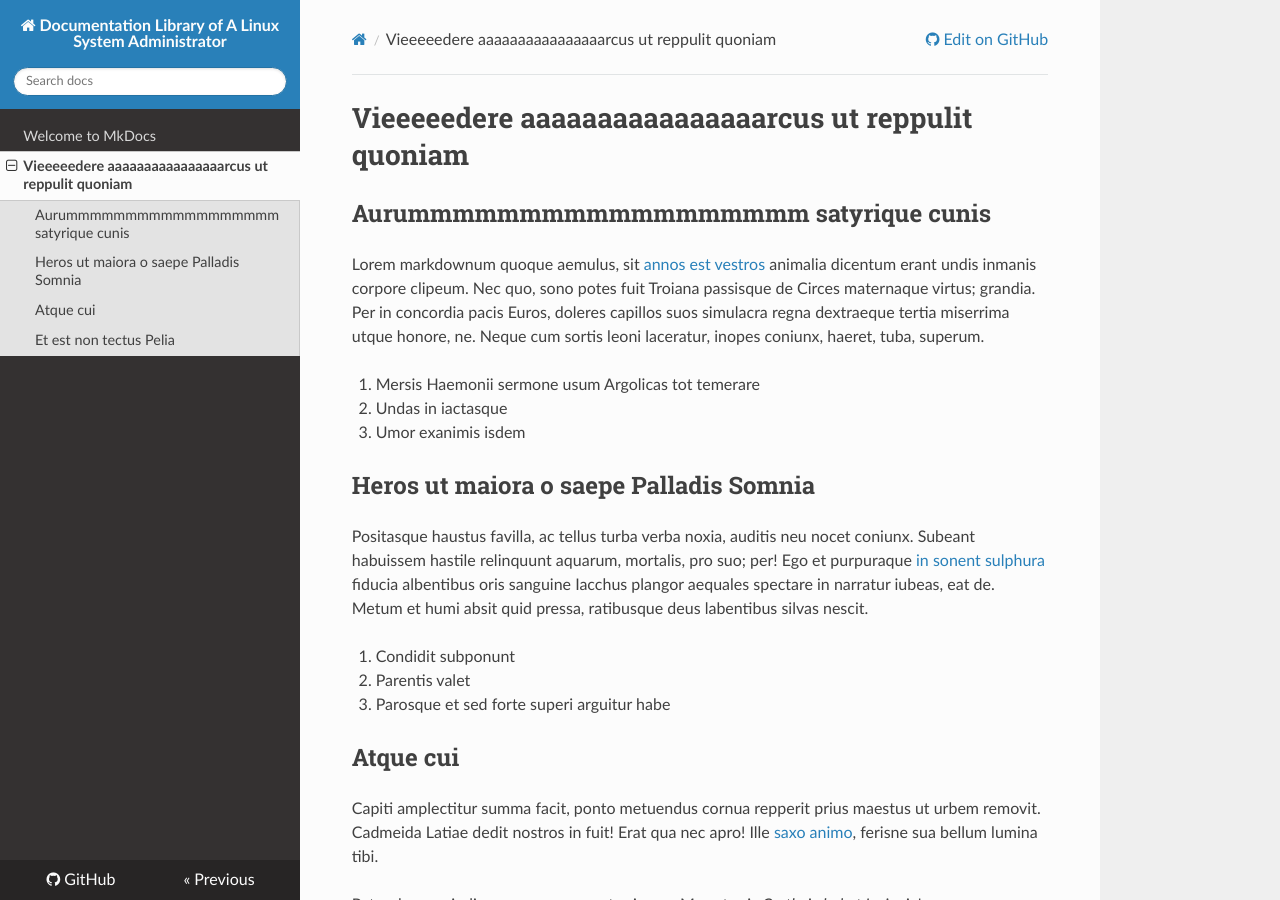
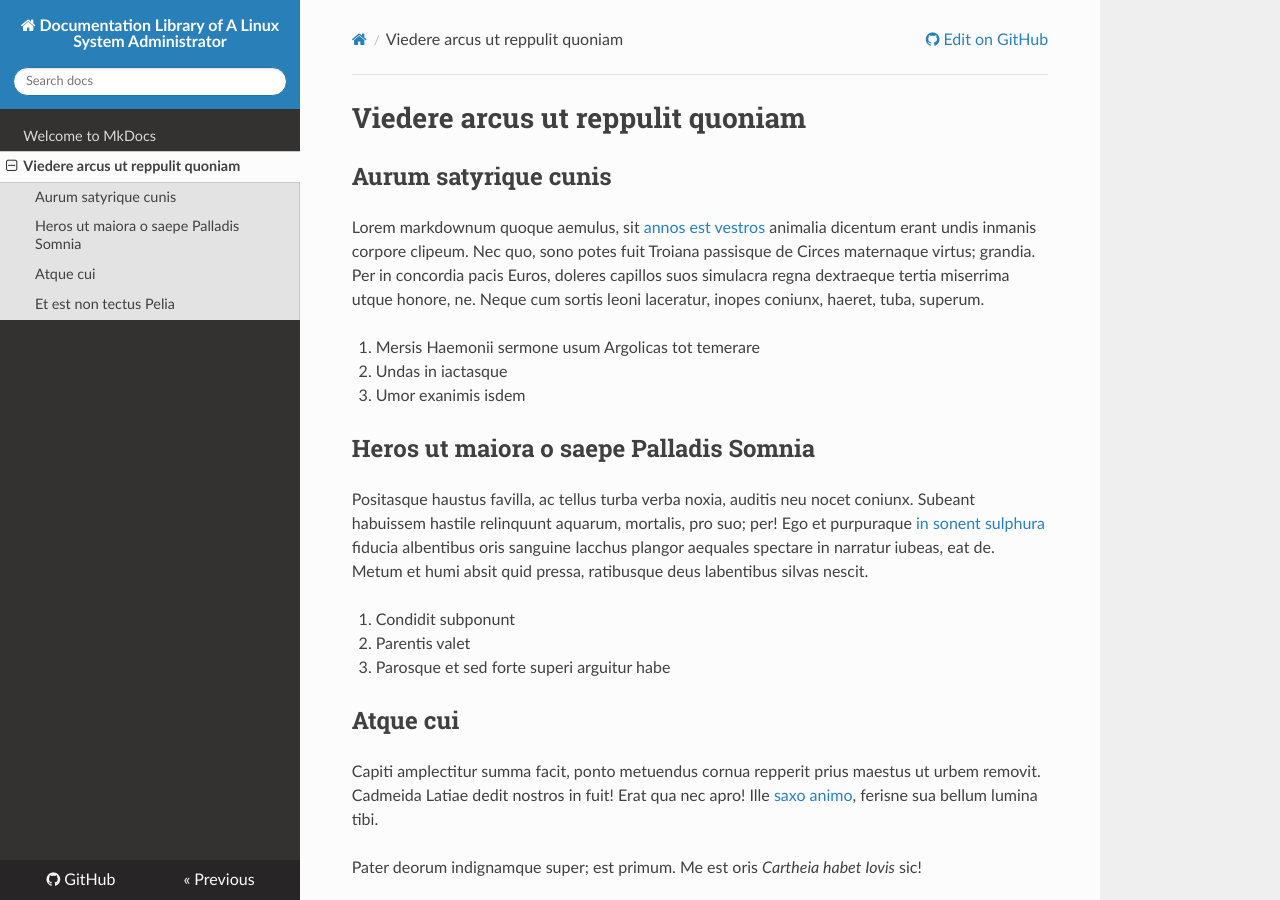
Before and after one commit to iprofor/docs.iprofor.it, an MkDocs documentation site: the page built from markdown/about.md, in a window 1280 px wide and 900 px high. Built offline with MkDocs 1.6.1, drawn with Linux system fonts in a browser that asks for light colours; nearby versions of some CDN libraries; old or Windows-style settings are respelled for this version of MkDocs.

Commit message:
Update about.md

```diff
--- a/markdown/about.md
+++ b/markdown/about.md
@@ -1,6 +1,6 @@
-# Vieeeeedere aaaaaaaaaaaaaaaarcus ut reppulit quoniam
+# Viedere arcus ut reppulit quoniam
 
-## Aurummmmmmmmmmmmmmmmmm satyrique cunis
+## Aurum satyrique cunis
 
 Lorem markdownum quoque aemulus, sit [annos est vestros](http://a.net/) animalia
 dicentum erant undis inmanis corpore clipeum. Nec quo, sono potes fuit Troiana
```
